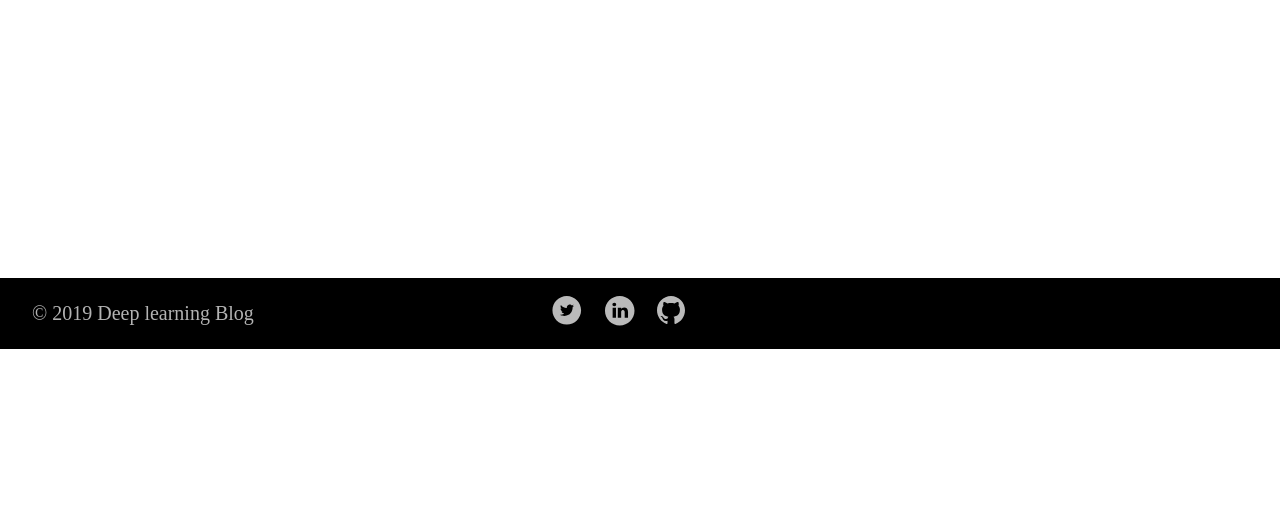
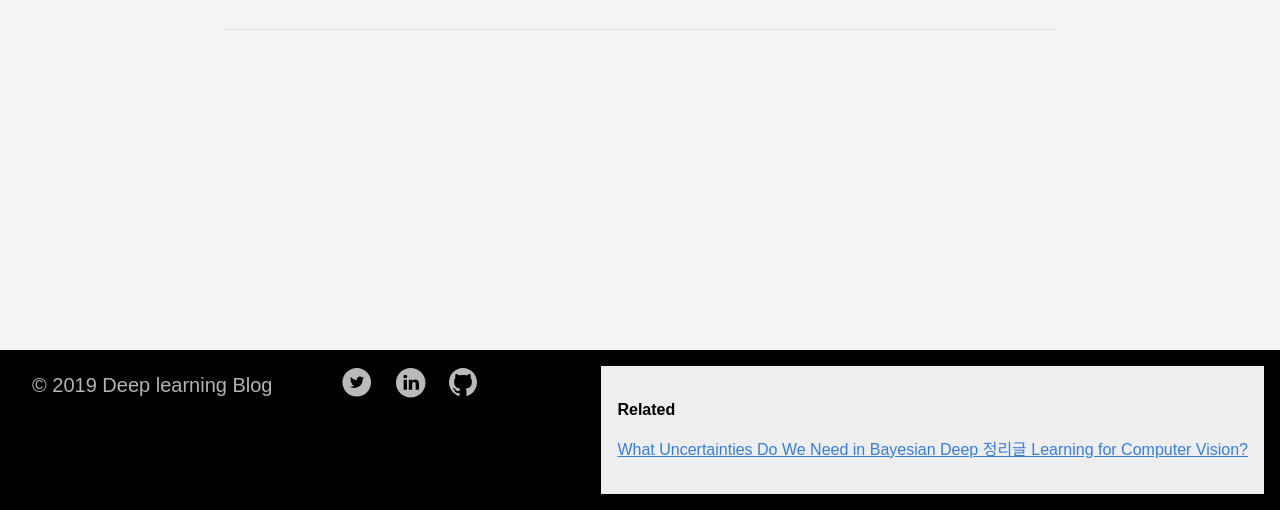
Before and after one commit to RRoundTable/RRoundTable.github.io, a plain HTML site: page index.html in a window 1280 px wide. Shown: the part 1705-2215 px from the top of the page. Before the commit the page ends 2054 px from the top, so only its background shows below. Drawn offline with nearby package versions, Linux system fonts and the light colour scheme; some packages are replaced by stand-ins of ours.

Commit message:
rebuilding site 2019년 07월  2일 화 오후  5:20:11

```diff
--- a/index.html
+++ b/index.html
@@ -47,7 +47,7 @@
 
   </head>
 
-  <body class="ma0 white-90">
+  <body class="ma0 avenir bg-near-white">
 
 
 
@@ -377,6 +377,17 @@ topology를 언급하는 이유는 representation space상에서 공간의 변
 
 
 
+  <div class="bg-light-gray pa3 nested-list-reset nested-copy-line-height nested-links">
+    <p class="f5 b mb3">Related</p>
+    <ul class="pa0 list">
+
+	     <li  class="mb2">
+          <a href="https://rroundtable.github.io/post/2019-06-29-what-uncertainties-do-we-need-in-bayesian-deep/">What Uncertainties Do We Need in Bayesian Deep 정리글 Learning for Computer Vision? </a>
+        </li>
+
+    </ul>
+</div>
+
 </div>
   </div>
 </footer>
```
Also changed, not shown: 404.html (+12 -1 lines), categories/index.html (+12 -1 lines), post/2019-06-29-what-uncertainties-do-we-need-in-bayesian-deep/index.html (+14 -3 lines), post/aboutme/index.html (+12 -1 lines), post/index.html (+12 -1 lines), post/neural-networks-manifolds-and-topology-/index.html (+12 -1 lines), tags/deeplearning/index.html (+12 -1 lines), tags/index.html (+12 -1 lines), tags/safety/index.html (+12 -1 lines), tags/uncertainty/index.html (+12 -1 lines).
